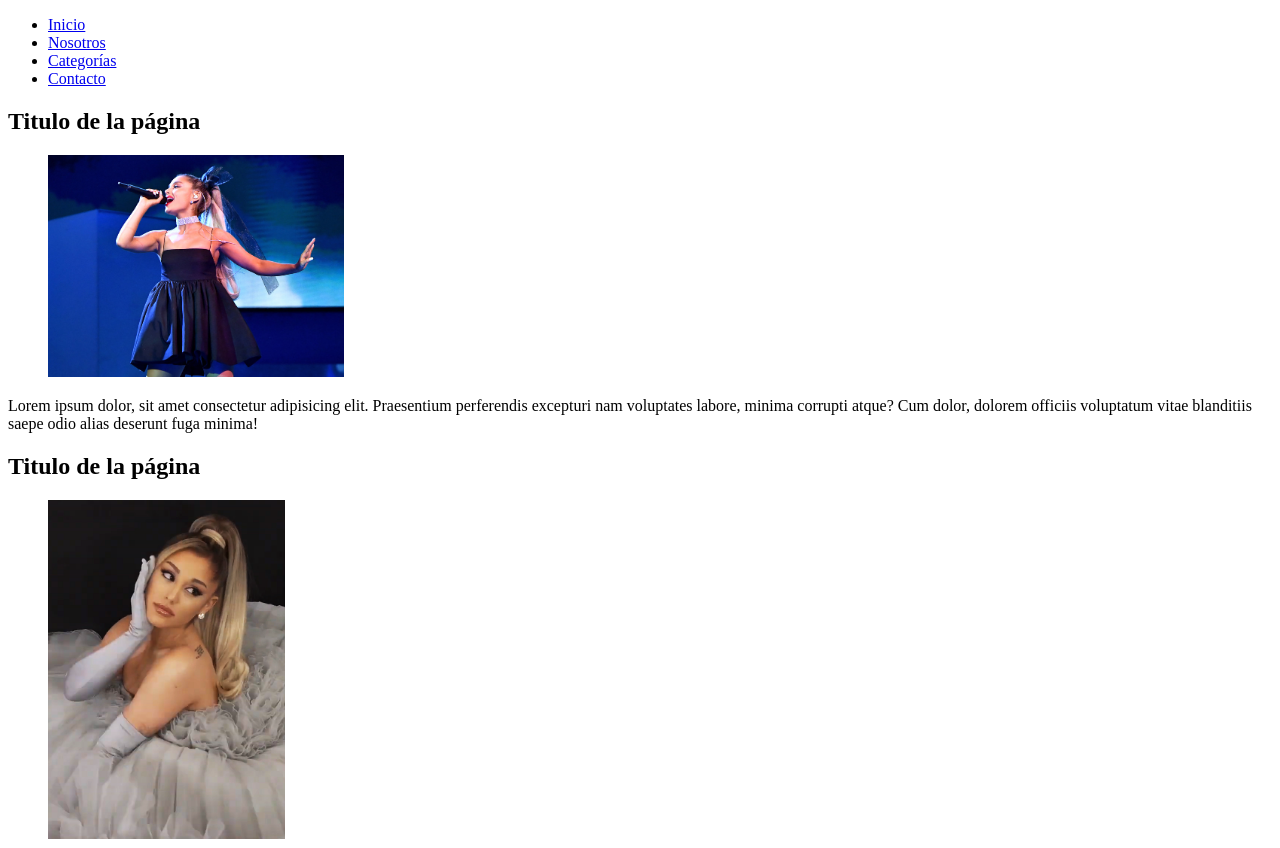
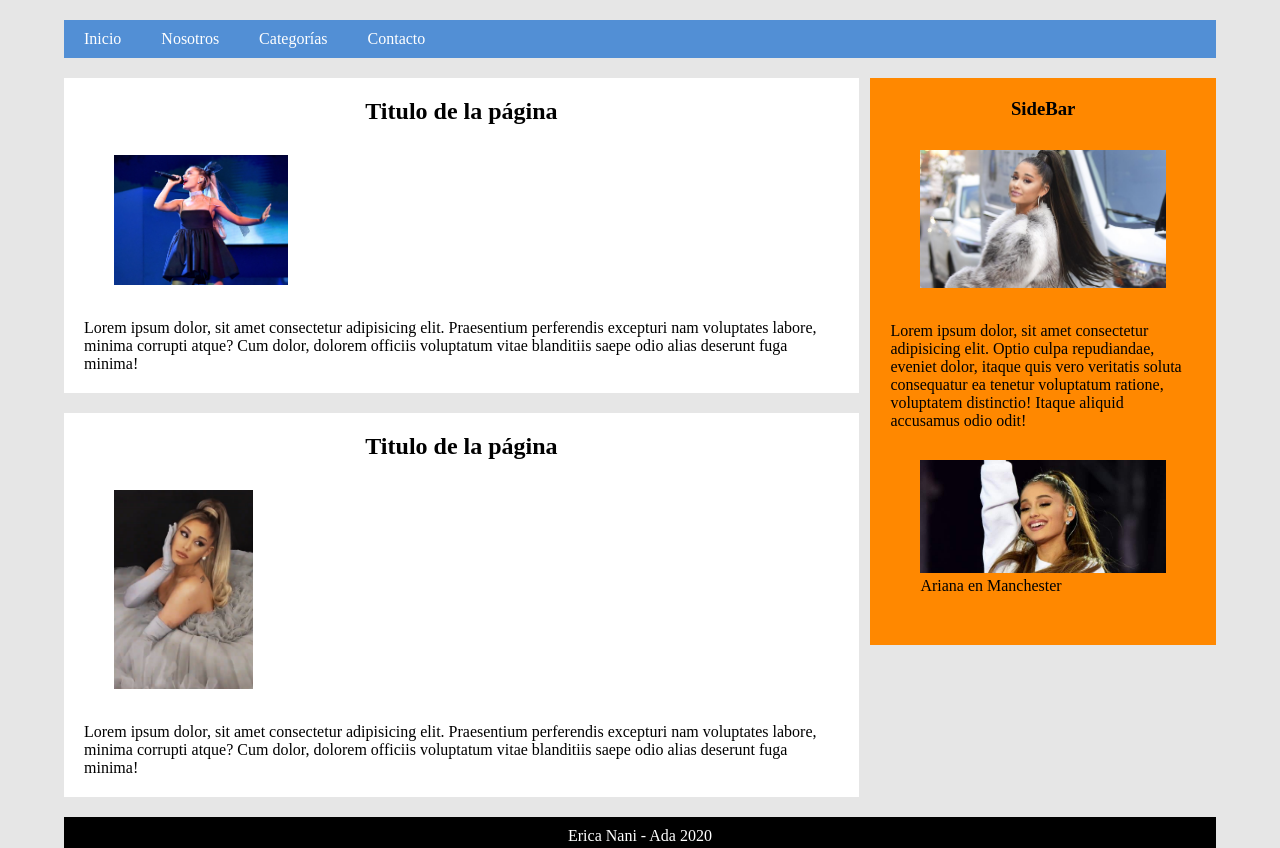
Before and after one commit to EricaNani/Layout, a plain HTML site: page index.html in a window 1280 px wide. Shown: the top 848 px of the page. Drawn offline with Linux system fonts and the light colour scheme.

Commit message:
Subiendo los estilos terminados y hermoseados

```diff
--- a/css/style.css
+++ b/css/style.css
@@ -0,0 +1,91 @@
+* {
+    margin: 0%;
+    padding: 0%;
+}
+
+body {
+    background-color: #e6e6e6;
+}
+
+header, main, footer {
+    width: 90%;
+    margin: 20px auto;
+}
+
+header nav {
+
+    background-color: #528fd5;
+    overflow: hidden;
+   /* width: fit-content;*/
+}
+header nav ul{
+    list-style: none;
+
+}
+header nav ul li {
+    float: left;
+}
+header nav ul li a{
+    padding: 10px 20px;
+    display: block;
+    color: #fff;
+    text-decoration: none;
+
+}
+header nav ul li a:hover{
+    background-color: #75acec;
+}
+
+section{
+    width: 69%;
+    float: left;
+    margin-right: 1%;
+}
+
+aside {
+    width:30% ;
+    background-color: #ff8800;
+    float: left;
+    padding: 20px;
+    box-sizing: border-box;
+}
+
+aside h3{
+    text-align: center;
+}
+
+article{
+    padding: 20px;
+    background-color: #fff;
+    margin-bottom: 20px;
+}
+
+footer {
+    background-color: black;
+    color: #fff;
+    clear: both;
+    padding: 10px 0px;
+    text-align: center;
+}
+
+figure {
+    padding: 30px;
+
+}
+
+h2{
+    text-align: center;
+}
+
+.fondo1{
+    /*background-image: url(../img/ari1.jpg);
+    background-size: cover;*/
+
+}
+
+.fondo2 {
+   /* background-image: url(../img/ari3.jpg) ;
+    background-size: cover;
+    background-repeat: no-repeat;
+  /*  background-position: bottom;*/
+}
--- a/index.html
+++ b/index.html
@@ -4,6 +4,8 @@
     <meta charset="UTF-8">
     <link rel="shortcut icon" href="./img/favicon.jpg" type="image/x-icon">
     <meta name="viewport" content="width=device-width, initial-scale=1.0">
+    <link rel="stylesheet" href="./css/style.css">
+
     <title>Layout</title>
 </head>
 <body>
@@ -23,7 +25,7 @@
 
     <main>
         <section>
-            <article>
+            <article class="fondo2">
                 <h2> Titulo de la página</h2>
                <figure>
                    <img src="./img/ari1.jpg" alt="ari1" width="25%">
@@ -31,7 +33,7 @@
                <p> Lorem ipsum dolor, sit amet consectetur adipisicing elit. Praesentium perferendis excepturi nam voluptates labore, minima corrupti atque? Cum dolor, dolorem officiis voluptatum vitae blanditiis saepe odio alias deserunt fuga minima!</p>
             </article>
 
-            <article>
+            <article class="fondo1">
                 <h2> Titulo de la página</h2>
                <figure>
                    <img src="./img/ari2.png" alt="ari2" width="20%">
@@ -43,10 +45,14 @@
              <aside>
                  <h3>SideBar</h3>
                  <figure>
-                     <img src="./img/ari3.jpg" alt="ari3" width="20%">
+                     <img src="./img/ari3.jpg" alt="ari3" width="100%">
 
                  </figure>
                  <p> Lorem ipsum dolor, sit amet consectetur adipisicing elit. Optio culpa repudiandae, eveniet dolor, itaque quis vero veritatis soluta consequatur ea tenetur voluptatum ratione, voluptatem distinctio! Itaque aliquid accusamus odio odit!</p>
+                 <figure>
+                     <img src="./img/ari4.jpg" alt="ari4" width="100%">
+                     <figcaption> Ariana en Manchester</figcaption>
+                 </figure>
              </aside>
          </main>
 
```
Also changed, not shown: img/ari4.jpg (added).
